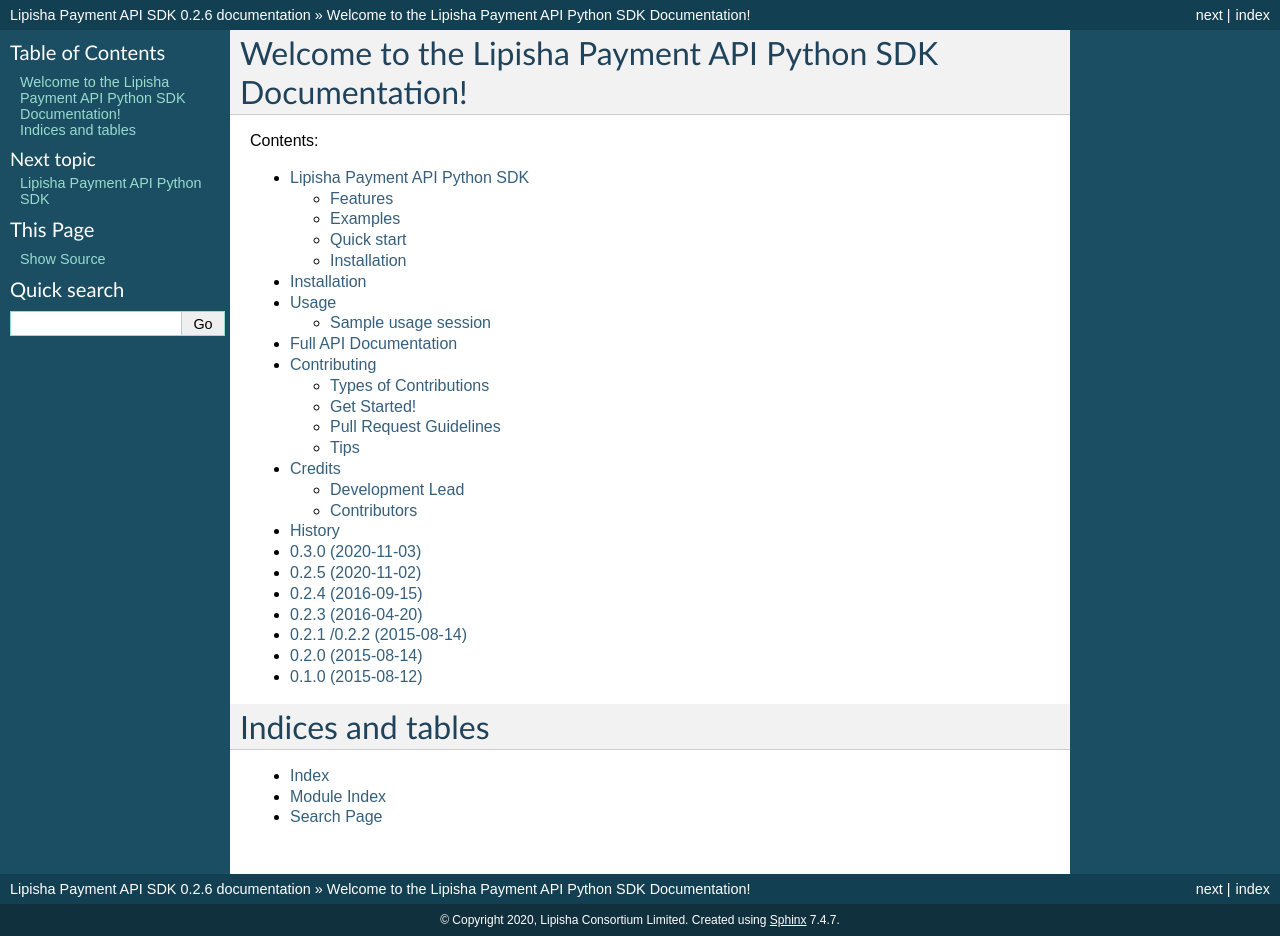
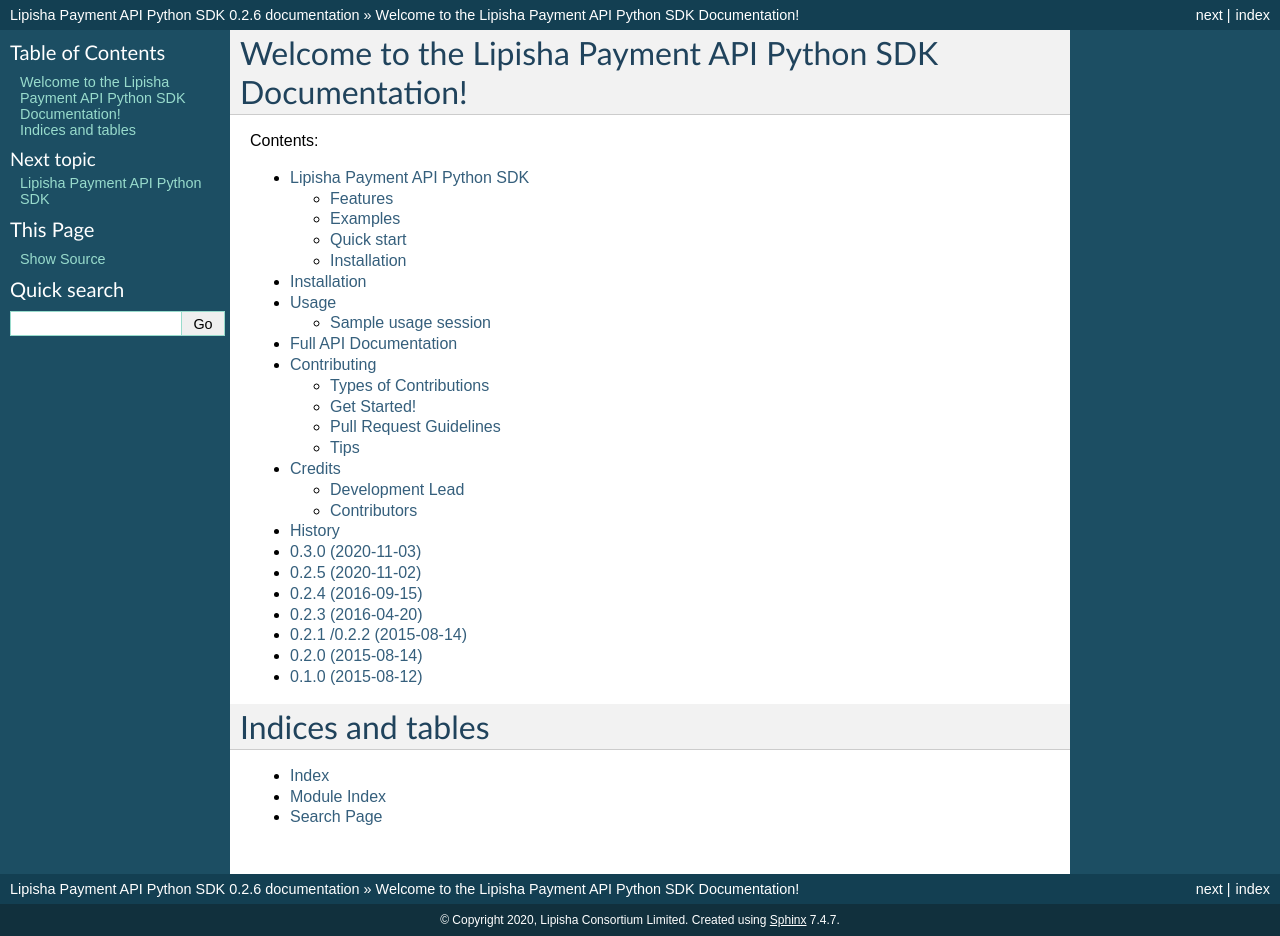
Before and after one commit to lipisha/lipisha-python-sdk, a Sphinx documentation site: the page built from docs/index.rst, in a window 1280 px wide. Built offline with Sphinx 7.4.7, drawn with Linux system fonts in a browser that asks for light colours.

Commit message:
Updated name

```diff
--- a/docs/conf.py
+++ b/docs/conf.py
@@ -55,7 +55,7 @@
 master_doc = 'index'
 
 # General information about the project.
-project = u'Lipisha Payment API SDK'
+project = u'Lipisha Payment API Python SDK'
 copyright = u'2020, Lipisha Consortium Limited'
 
 # The version info for the project you're documenting, acts as replacement
```
